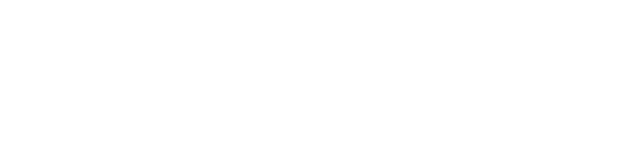
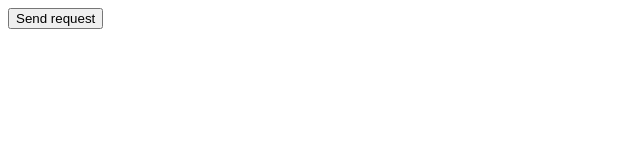
Before and after one commit to ruancrous/impact.com, a plain HTML site: page index.html in a window 1280 px wide. Shown: the whole page, without its empty margins (0-640 px from the left). Drawn offline with Linux system fonts and the light colour scheme.

Commit message:
Update index.html

```diff
--- a/index.html
+++ b/index.html
@@ -14,5 +14,6 @@
     <noscript><iframe src="https://www.googletagmanager.com/ns.html?id=GTM-K29GRTBJ"
     height="0" width="0" style="display:none;visibility:hidden"></iframe></noscript>
     <!-- End Google Tag Manager (noscript) -->
+    <button id="sendRequest">Send request</button>
   </body>
 </html>
```
